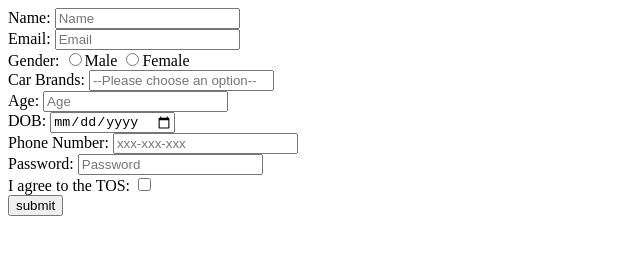
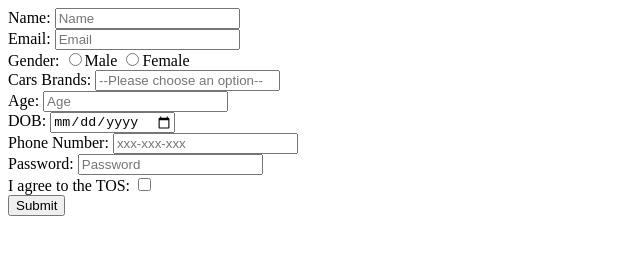
Before and after one commit to acciojob/signup-form-car-SRINIVAS-VG, a website: page main.html in a window 1280 px wide. Shown: the full height of the page, 0-640 px from the left. Drawn offline with Linux system fonts and the light colour scheme.

Commit message:
created a submission

```diff
--- a/main.html
+++ b/main.html
@@ -22,8 +22,8 @@
 	<input id="gender_m,gender_f" type="Radio" name="gender" value="male" required>Male
 	<input id="gender_m,gender_f" type="Radio" name="gender" value="female" required>Female
 	<br>
-	<label for="Car">Car Brands:</label>
-	<input id="Car" type="Select" required placeholder="--Please choose an option--">
+	<label for="Cars">Cars Brands:</label>
+	<input id="Cars" type="Select" required placeholder="--Please choose an option--">
 	<br>
 	<label for="age">Age:</label>
 	<input id="age" type="Number" required placeholder="Age">
@@ -40,7 +40,7 @@
 	<label for="tos">I agree to the TOS:</label>
 	<input id="tos" type="Checkbox" required >
 	<br>
-	<input id="submit" type="submit" value="submit">
+	<button type="button">Submit</button>
 </form>
 </body>
 
```
